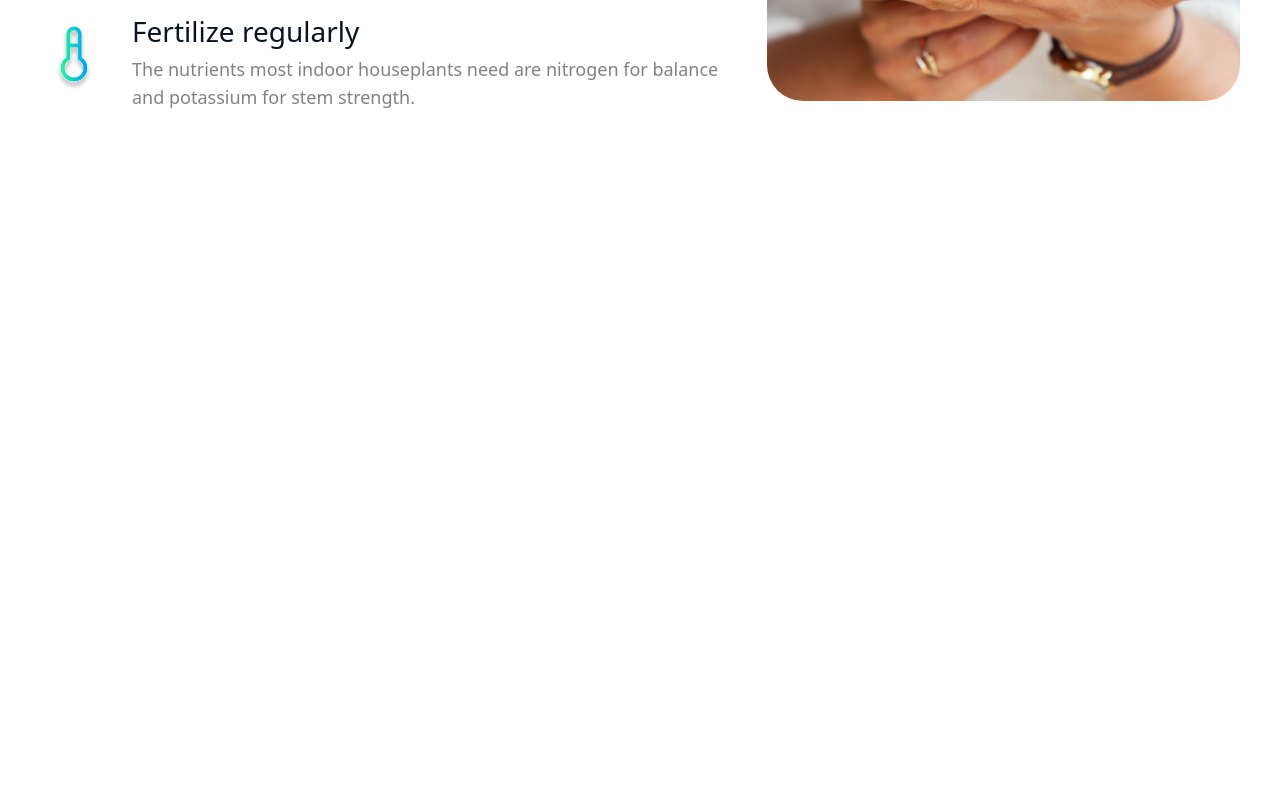
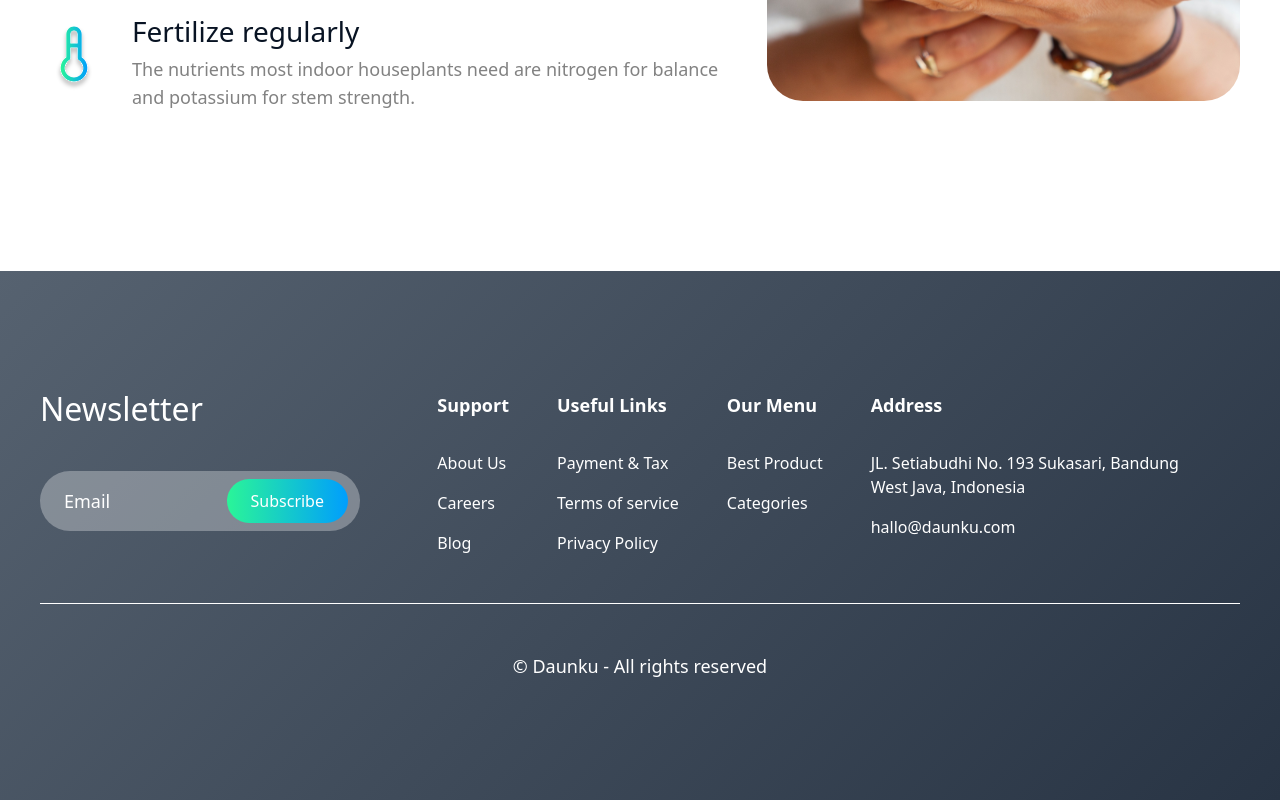
Before and after one commit to ArfinHasib/Fern-Flora, a React (Create React App) app: page / in a window 1280 px wide. Shown: the part 3820-4620 px from the top of the page. Before the commit the page ends 4091 px from the top, so only its background shows below. Built offline with nearby package versions, Linux system fonts and the light colour scheme.

Commit message:
Building Footer

```diff
--- a/src/App.js
+++ b/src/App.js
@@ -14,7 +14,7 @@
       <Products />
       <Reference />
       <Care />
-      {/* <Footer /> */}
+      <Footer />
     </>
   );
 }
--- a/src/views/Footer.jsx
+++ b/src/views/Footer.jsx
@@ -3,10 +3,98 @@
   footerLinksColumnOne,
   footerLinksColumnTwo,
   newsletter,
-} from "../data";
+} from '../data';
 
 const Footer = () => {
-  return <div>Footer</div>;
+  return (
+    <div className='bg-[linear-gradient(133deg,_#566270_0%,_#283444_100%)]'>
+      <div className='max-w-[1490px] mx-auto px-10 py-[120px]'>
+        <div className='flex flex-col items-center xl:items-start xl:flex-row xl:justify-between gap-12'>
+          <div className='w-full xl:w-auto flex flex-col items-center xl:items-start'>
+            <h2 className='text-white text-center xl:text-start font-medium text-3xl lg:text-[32px]'>
+              {newsletter}
+            </h2>
+            <div className='relative w-full xs:w-[380px] xl:w-[320px] mt-11'>
+              <input
+                type='text'
+                placeholder='Email'
+                className='rounded-full w-full pl-6 pr-[140px] py-4 bg-primary outline-none text-white text-base
+						 xs:text-lg placeholder-white'
+              />
+              <div
+                className='absolute top-2/4 -translate-y-2/4 right-3 bg-[linear-gradient(90deg,_#2AF598_0%,_#009EFD_100%)] px-6 py-2.5 rounded-full
+					  cursor-pointer text-white'
+              >
+                Subscribe
+              </div>
+            </div>
+          </div>
+
+          <div className='flex flex-col md:flex-row justify-center items-center md:items-start gap-12 w-full'>
+            <div className='flex flex-col xs:flex-row gap-12 w-full md:w-auto'>
+              {footerLinksColumnOne.map((item, index) => (
+                <div
+                  key={index}
+                  className='text-white max-w-screen-md md:max-w-[340px] flex-1 md:flex-auto'
+                >
+                  <h6 className='mb-8 text-base lg:text-lg font-bold text-center xl:text-start'>
+                    {item.title}
+                  </h6>
+                  <ul className='flex flex-col gap-4'>
+                    {item.links.map((link, i) => (
+                      <div
+                        key={`list-item-${i}`}
+                        className='w-full flex mx-auto justify-center xl:justify-start'
+                      >
+                        <li className='font-medium text-sm md:text-base cursor-pointer text-center xl:text-start w-fit'>
+                          {link}
+                        </li>
+                      </div>
+                    ))}
+                  </ul>
+                </div>
+              ))}
+            </div>
+
+            <div className='flex flex-col xs:flex-row gap-12 w-full md:w-auto'>
+              {footerLinksColumnTwo.map((item, index) => (
+                <div
+                  key={index}
+                  className='text-white max-w-screen md:max-w-[340px] flex-1 md:flex-auto'
+                >
+                  <h6 className='mb-8 text-base lg:text-lg font-bold text-center xl:text-start'>
+                    {item.title}
+                  </h6>
+                  <ul className='flex flex-col gap-4'>
+                    {item.links.map((link, i) => (
+                      <div
+                        key={`list-item-${i}`}
+                        className='w-full flex mx-auto justify-center xl:justify-start'
+                      >
+                        <li
+                          className={`font-medium text-sm md:text-base ${
+                            index !== 1 && 'cursor-pointer'
+                          } text-center xl:text-start w-fit`}
+                        >
+                          {link}
+                        </li>
+                      </div>
+                    ))}
+                  </ul>
+                </div>
+              ))}
+            </div>
+          </div>
+        </div>
+
+        <div className='w-full h-[1px] bg-white my-12' />
+
+        <h6 className='text-white text-center text-base lg:text-lg'>
+          &copy; Daunku - All rights reserved
+        </h6>
+      </div>
+    </div>
+  );
 };
 
 export default Footer;
```
